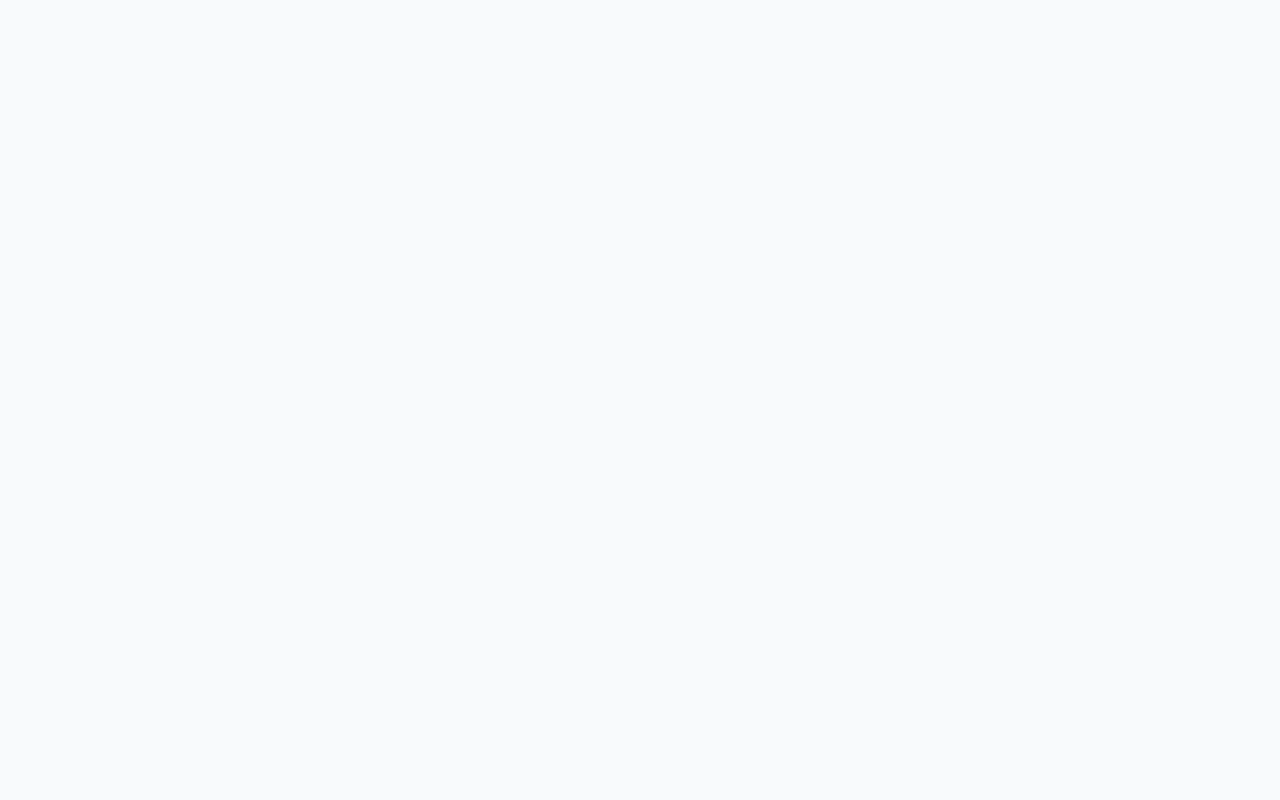
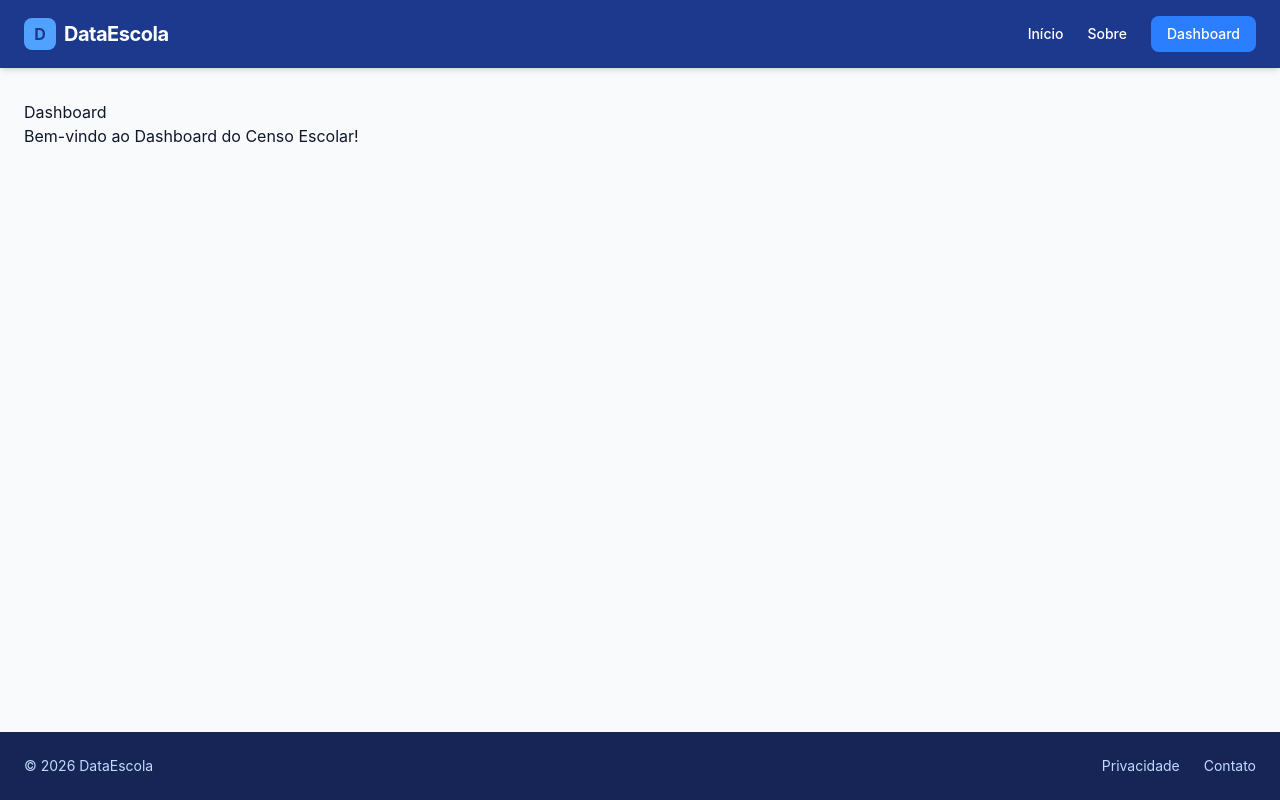
Before and after one commit to Treinamento-DataViva/frontend, a React (Vite) app in the folder frontend-censo-escolar/: page /dashboard in a window 1280 px wide. Before the commit this address had no page. Built offline with nearby package versions, Linux system fonts and the light colour scheme.

Commit message:
criação da pagina dashboards

```diff
--- a/frontend-censo-escolar/src/App.tsx
+++ b/frontend-censo-escolar/src/App.tsx
@@ -6,6 +6,7 @@ import './index.css';
 import MainLayout from './pages/MainLayout';
 import HomePage from './pages/HomePage';
 import Sobre from './pages/Sobre';
+import Dashboard from './pages/Dashboard';
 
 createRoot(document.getElementById('root')!).render(
   <StrictMode>
@@ -26,6 +27,9 @@ createRoot(document.getElementById('root')!).render(
             {/* Página Sobre */}
             <Route path="sobre" element={<Sobre />} />
 
+            {/* Página Dashboard */}
+            <Route path="dashboard" element={<Dashboard />} />
+
           </Route>
         </Routes>
 
--- /dev/null
+++ b/frontend-censo-escolar/src/pages/Dashboard.tsx
@@ -0,0 +1,11 @@
+
+
+export default function Dashboard() {
+    return (
+        <div>
+            <h1>Dashboard</h1>
+            <p>Bem-vindo ao Dashboard do Censo Escolar!</p>
+            {/* Aqui você pode adicionar gráficos, tabelas e outras visualizações de dados */}
+        </div>
+    )
+}
```
